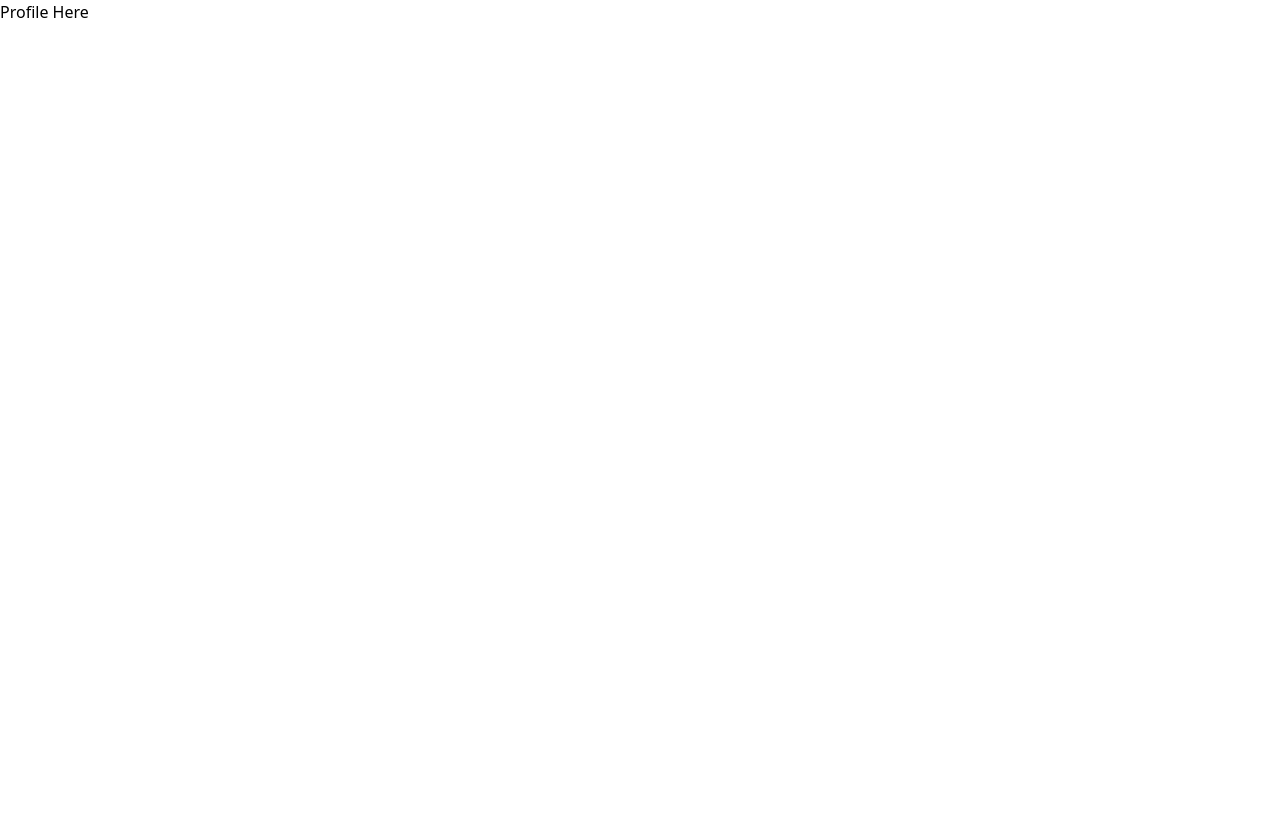
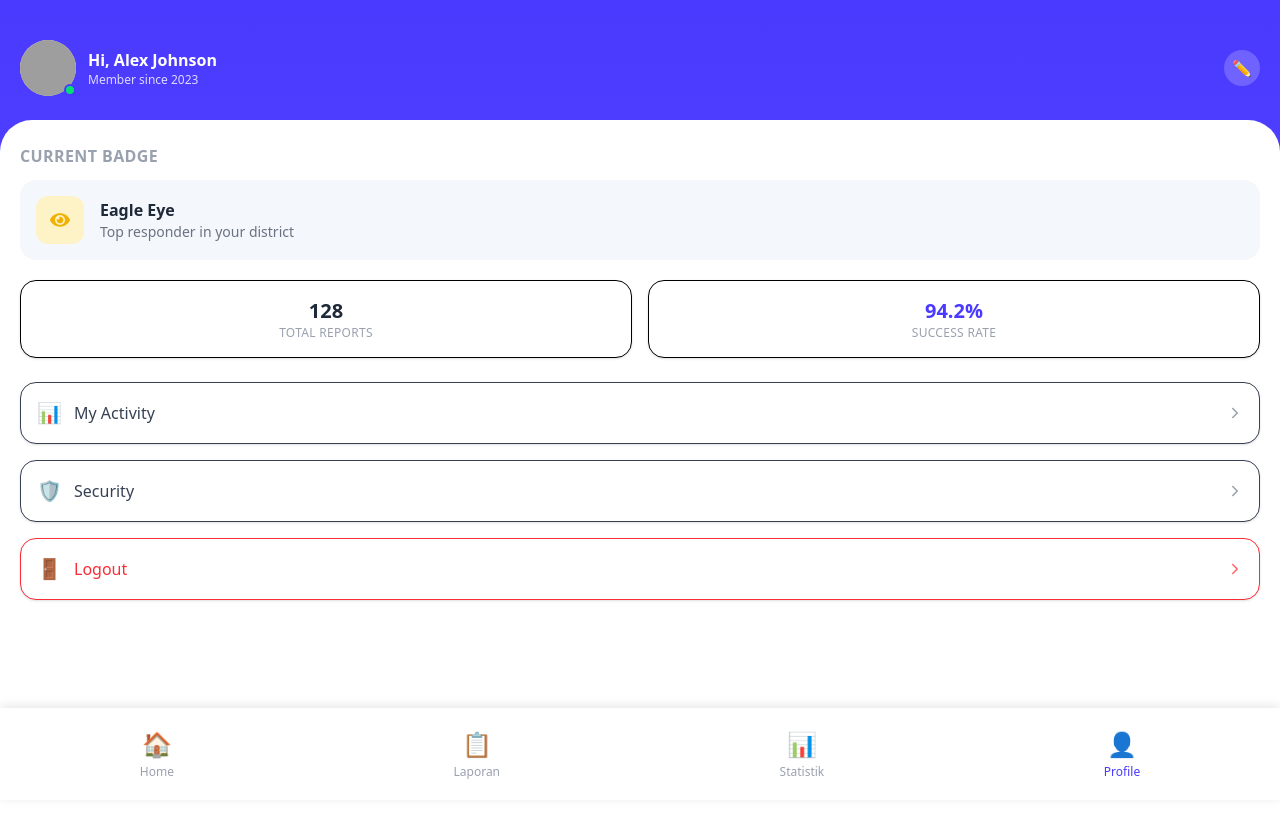
Before and after one commit to RyanHandhika/findfix-fe, a React (Vite) app: page /profile in a window 1280 px wide. Shown: the top 818 px of the page. Built offline with nearby package versions, Linux system fonts and the light colour scheme; no server answers; grey boxes are pictures that could not be loaded.

Commit message:
feat/profile page

```diff
--- a/src/pages/Home.jsx
+++ b/src/pages/Home.jsx
@@ -48,7 +48,7 @@ const Home = () => {
   ];
 
   return (
-    <div className="min-h-screen bg-gradient-to-b from-[#4A3AFF] to-[#5B4CFF] pb-20">
+    <div className="min-h-screen bg-gradient-to-b from-[#4A3AFF]  pb-20">
       <Header />
 
       <div className="bg-gray-50 rounded-t-[30px] mt-5 p-5 min-h-screen">
--- a/src/pages/Profile.jsx
+++ b/src/pages/Profile.jsx
@@ -1,9 +1,109 @@
+import Navbar from "../components/Navbar";
+import { IoIosArrowForward } from "react-icons/io";
+import { FaEye } from "react-icons/fa";
+import { useNavigate } from "react-router";
+import { logout } from "../services/auth";
+
 const Profile = () => {
+  const navigate = useNavigate();
+  const handleLogout = () => {
+    logout();
+    navigate("/login");
+  };
   return (
-    <div className="profile">
-      <h1>Profile Here</h1>
+    <div className=" bg-gradient-to-b from-[#4A3AFF] to-[#5B4CFF]">
+      <div className="px-5 pt-10 text-white flex items-center justify-between">
+        <div className="flex items-center gap-3">
+          <div className="relative">
+            <img
+              src="https://i.pravatar.cc/150?img=32"
+              alt="avatar"
+              className="w-14 h-14 rounded-full bg-[#FFE9B0]"
+            />
+            <span className="absolute bottom-0 right-0 w-3 h-3 bg-green-400 border-2 border-[#4A3AFF] rounded-full" />
+          </div>
+
+          <div>
+            <p className="font-semibold">Hi, Alex Johnson</p>
+            <p className="text-xs text-white/80">Member since 2023</p>
+          </div>
+        </div>
+
+        <button className="w-9 h-9 rounded-full bg-white/20 flex items-center justify-center active:scale-95 transition">
+          ✏️
+        </button>
+      </div>
+
+      <div className="bg-white rounded-t-[32px] mt-6 px-5 pt-6 min-h-screen">
+        <p className="text-md font-semibold text-gray-400 mb-3 tracking-wide">
+          CURRENT BADGE
+        </p>
+        <div className="bg-[#F4F7FB] rounded-2xl p-4 flex items-center gap-4 mb-5">
+          <div className="w-12 h-12 rounded-xl bg-[oklch(96.2%_0.059_95.617)] flex items-center justify-center">
+            <FaEye className="text-yellow-500 text-xl" />
+          </div>
+
+          <div>
+            <p className="font-bold text-gray-800">Eagle Eye</p>
+            <p className="text-sm text-gray-500">
+              Top responder in your district
+            </p>
+          </div>
+        </div>
+        <div className="grid grid-cols-2 gap-4 mb-6">
+          <div className="bg-white rounded-2xl p-4 text-center shadow-sm border">
+            <p className="text-xl font-bold text-gray-800">128</p>
+            <p className="text-xs text-gray-400 tracking-wide">TOTAL REPORTS</p>
+          </div>
+
+          <div className="bg-white rounded-2xl p-4 text-center shadow-sm border">
+            <p className="text-xl font-bold text-[#4A3AFF]">94.2%</p>
+            <p className="text-xs text-gray-400 tracking-wide">SUCCESS RATE</p>
+          </div>
+        </div>
+        <div className="space-y-4">
+          <ProfileMenu
+            icon="📊"
+            label="My Activity"
+            onClick={() => navigate("/activity")}
+          />
+          <ProfileMenu
+            icon="🛡️"
+            label="Security"
+            onClick={() => navigate("/security")}
+          />
+          <ProfileMenu
+            icon="🚪"
+            label="Logout"
+            danger
+            onClick={() => {
+              handleLogout();
+            }}
+          />
+        </div>
+      </div>
+
+      <Navbar />
     </div>
   );
 };
 
+const ProfileMenu = ({ icon, label, danger, onClick }) => (
+  <button
+    onClick={onClick}
+    className={`w-full flex items-center justify-between p-4 rounded-2xl bg-white shadow-sm border
+    active:scale-[0.98] transition
+    ${danger ? "text-red-500" : "text-gray-700"}`}
+  >
+    <div className="flex items-center gap-3">
+      <span className="text-xl">{icon}</span>
+      <span className="font-medium">{label}</span>
+    </div>
+
+    <span className={danger ? "text-red-400" : "text-gray-400"}>
+      <IoIosArrowForward />
+    </span>
+  </button>
+);
+
 export default Profile;
--- a/src/services/auth.jsx
+++ b/src/services/auth.jsx
@@ -2,5 +2,8 @@ import api from "./axios";
 
 const login = (data) => api.post("/auth/login", data);
 const getMe = () => api.get("/auth/get");
+const logout = () => {
+  localStorage.removeItem("token");
+};
 
-export { login, getMe };
+export { login, getMe, logout };
```
Also changed, not shown: src/pages/DashboardAdmin.jsx (added).
